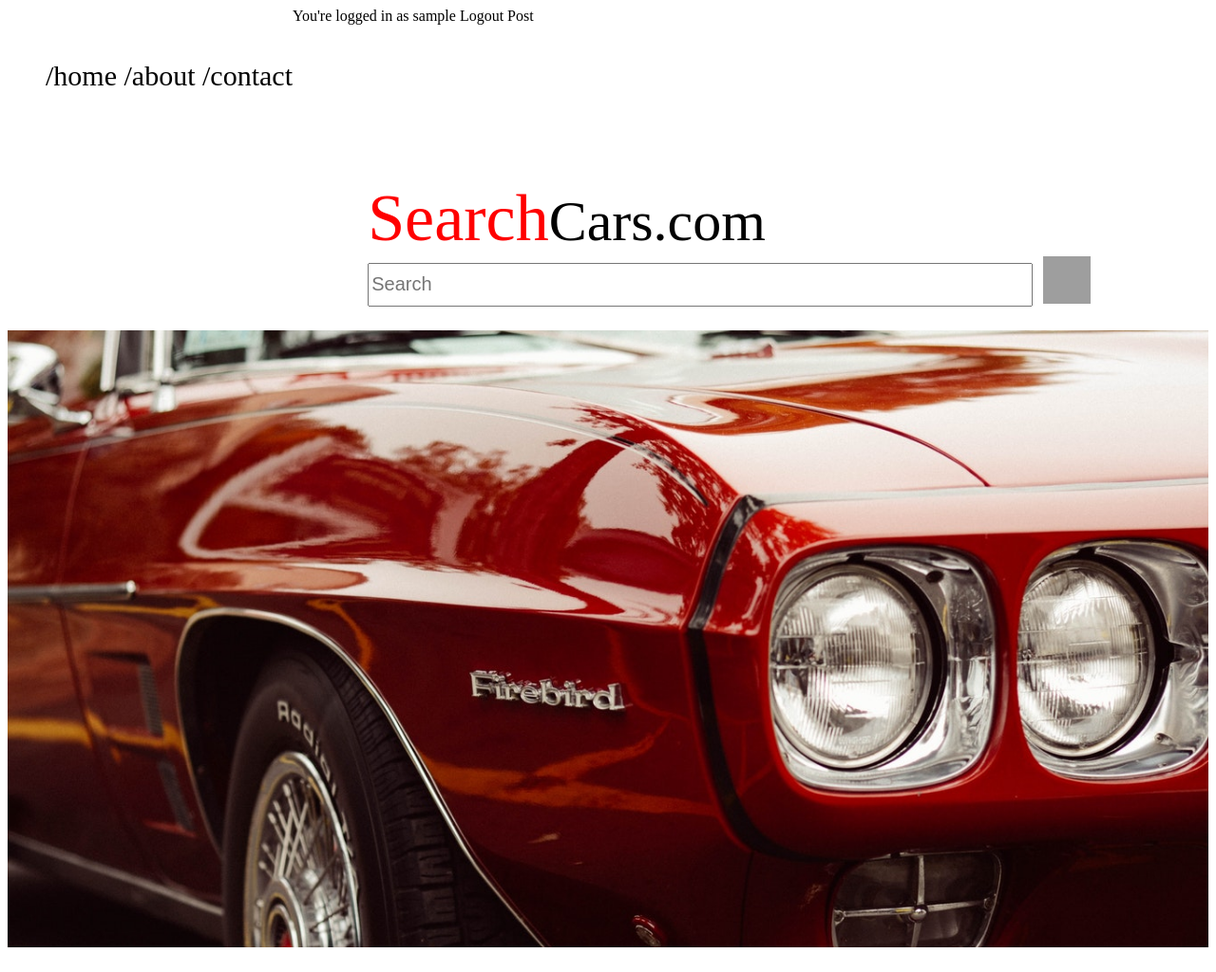
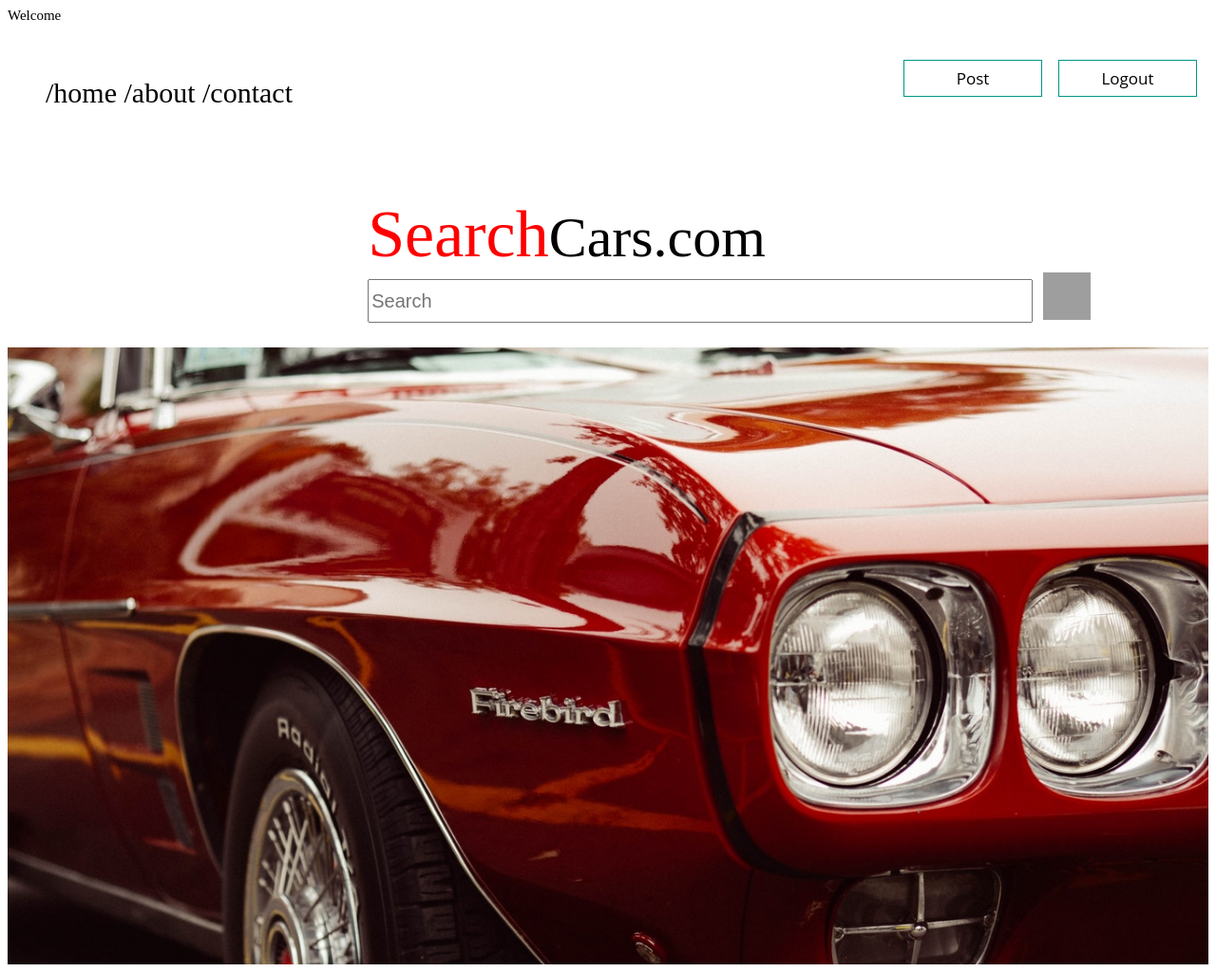
Before and after one commit to uverus2/searchcars, a PHP site: page / in a window 1280 px wide. Shown: the whole page at 95% size. Before the commit the page ends 998 px from the top, so only its background shows below. Run offline with PHP 8.4, Linux system fonts and the light colour scheme; a user stored in the database is signed in; data comes from the database, SQL or seed files in the repository; grey boxes are pictures that could not be loaded.

Commit message:
style work

```diff
--- a/css/main.css
+++ b/css/main.css
@@ -182,7 +182,7 @@
 
 nav {
   float: left;
-  margin-top: 2%; }
+  margin-top: 1%; }
 
 li:hover {
   font-size: 50px; }
@@ -209,6 +209,30 @@
   width: 100%;
   max-width: 100%;
   clear: both; }
+
+.left {
+  float: right;
+  font-size: 17px;
+  padding: 7px 12px;
+  background: #fff;
+  border: 1px solid #009688;
+  margin: 2% 5px;
+  margin-right: 12px;
+  display: inline-block;
+  text-decoration: none;
+  font-family: 'Open Sans', sans-serif;
+  min-width: 120px;
+  text-align: center; }
+
+.left:hover {
+  color: #fff;
+  background: #009688; }
+
+.profile {
+  margin-right: 120px;
+  font-size: 15px;
+  margin-top: 0%;
+  height: 15px; }
 
 .form-style-6 {
   font: 95% Arial, Helvetica, sans-serif;
--- a/index.php
+++ b/index.php
@@ -1,5 +1,6 @@
 <?php
 session_start();
+$session = $_SESSION["gatekeeper"];
 // Test that the authentication session variable exists
 if ( !isset ($_SESSION["gatekeeper"]))
 {
@@ -7,7 +8,12 @@
 }
 else
 {
-    echo "You're logged in as ".$_SESSION["gatekeeper"];
+    $conn = new PDO ("mysql:host=localhost;dbname=users;", "root");
+    $results = $conn->query("select first_name, surname from users where email = '$session'  ");
+    $row=$results->fetch();
+    echo " <p class='profile'> Welcome ".$row["first_name"]." ".$row["surname"]."</p>" ;
+
+
     ?>
 
 
@@ -29,6 +35,11 @@
 
 <body>
 
+
+
+    <a href="logout.php" class="left" >Logout</a>
+    <a href="post.php" class="left" >Post</a>
+
     <nav>
         <ul id="menu-closed">
             <li>/<a href="index.php">home</a></li>
@@ -38,8 +49,7 @@
 
     </nav>
 
-    <a href="logout.php">Logout</a>
-    <a href="post.php">Post</a>
+
 
     <section>
 
```
Also changed, not shown: pages/index.scss (+28 -1 lines), users.sql (+12 -9 lines), 1 other file.
